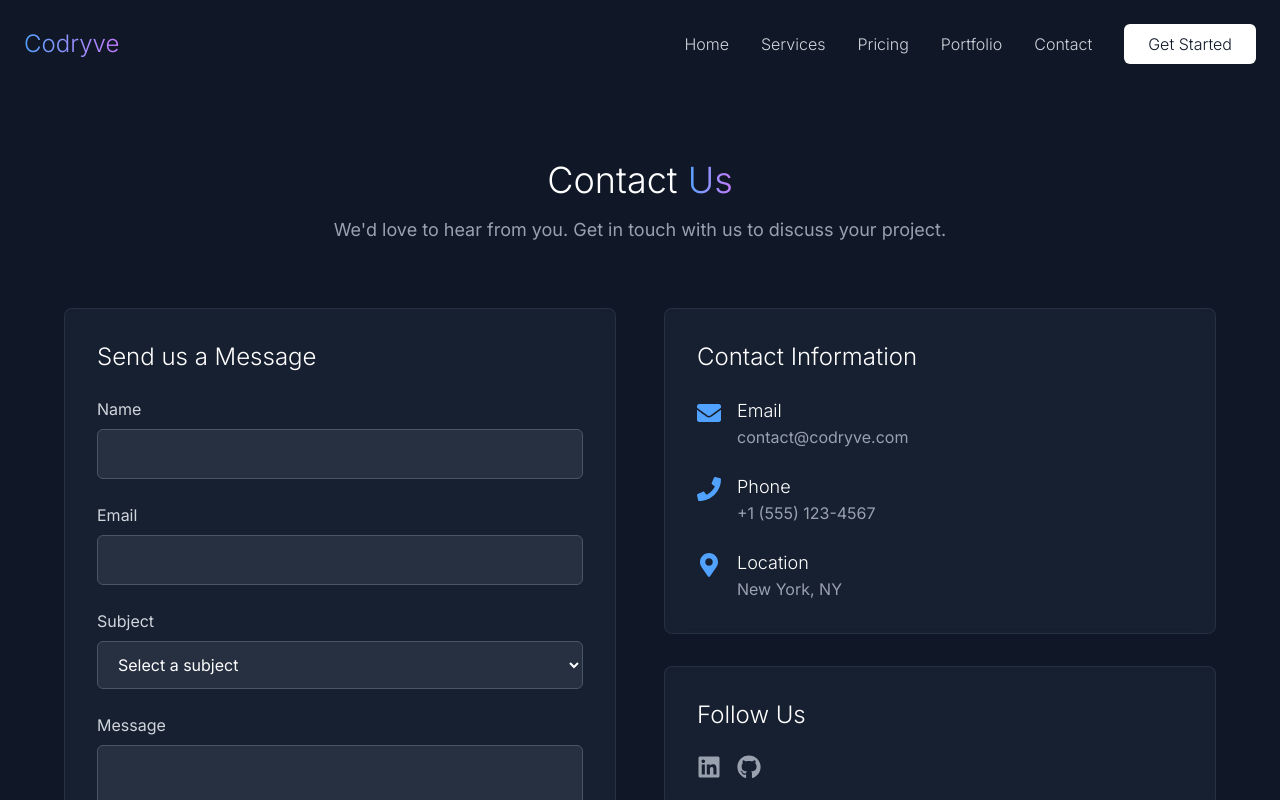
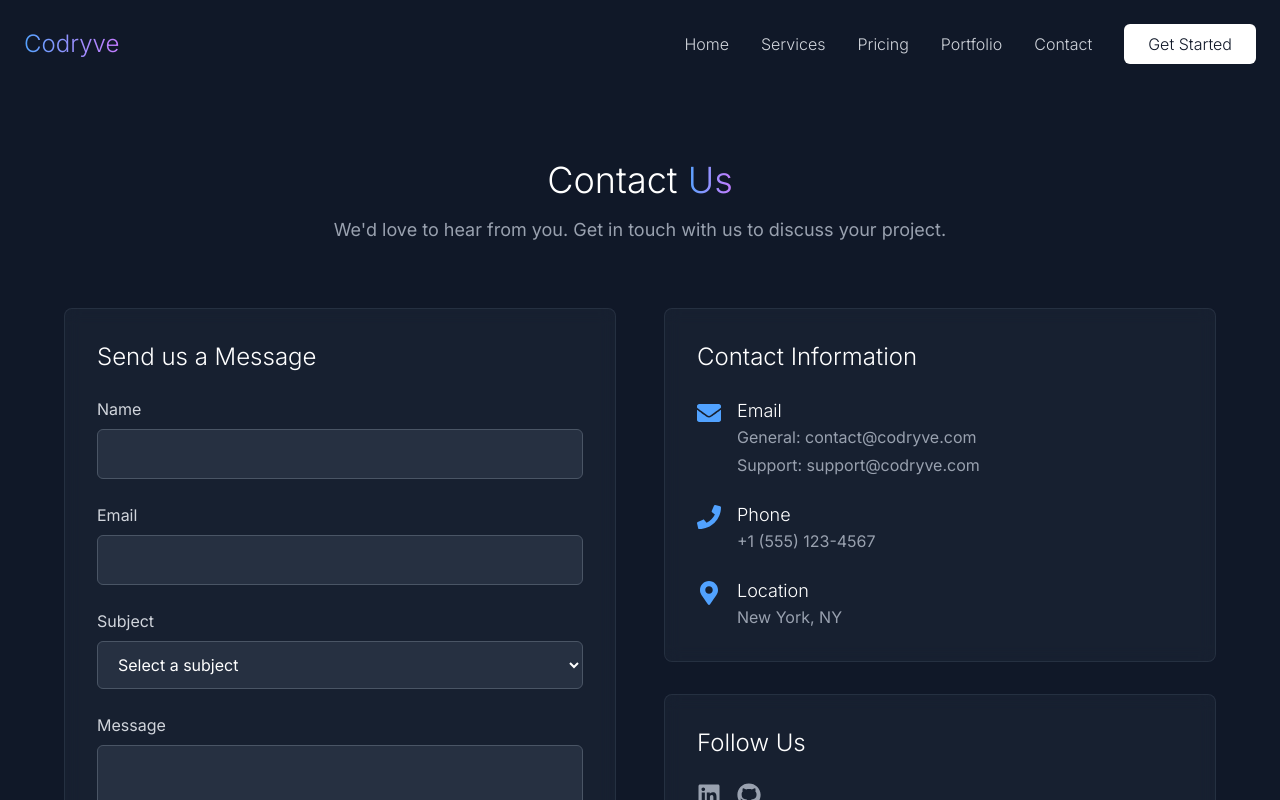
Before and after one commit to irvensd/codryve, a Next.js app: page /contact in a window 1280 px wide. Shown: the top 800 px of the page. Built offline with nearby package versions, Linux system fonts and the light colour scheme.

Commit message:
feat: add support email address to contact page

```diff
--- a/src/app/contact/page.tsx
+++ b/src/app/contact/page.tsx
@@ -152,7 +152,14 @@ const Contact: React.FC = () => {
                     <FaEnvelope className="w-5 h-5 sm:w-6 sm:h-6 text-blue-400 mt-1" />
                     <div className="ml-4">
                       <h3 className="text-base sm:text-lg font-light text-white">Email</h3>
-                      <p className="text-sm sm:text-base text-gray-400">contact@codryve.com</p>
+                      <div className="space-y-1">
+                        <p className="text-sm sm:text-base text-gray-400">
+                          General: <a href="mailto:contact@codryve.com" className="hover:text-blue-400 transition-colors duration-300">contact@codryve.com</a>
+                        </p>
+                        <p className="text-sm sm:text-base text-gray-400">
+                          Support: <a href="mailto:support@codryve.com" className="hover:text-blue-400 transition-colors duration-300">support@codryve.com</a>
+                        </p>
+                      </div>
                     </div>
                   </div>
 
```
